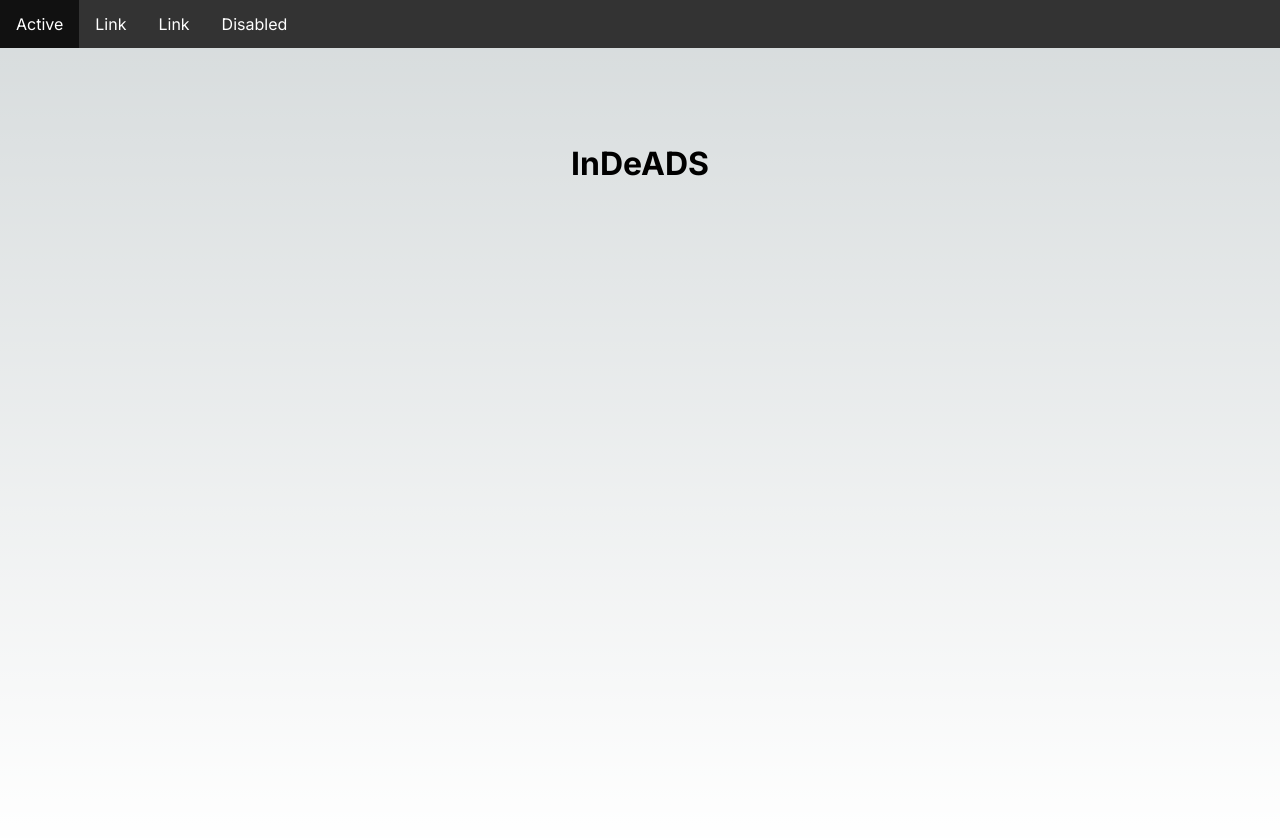
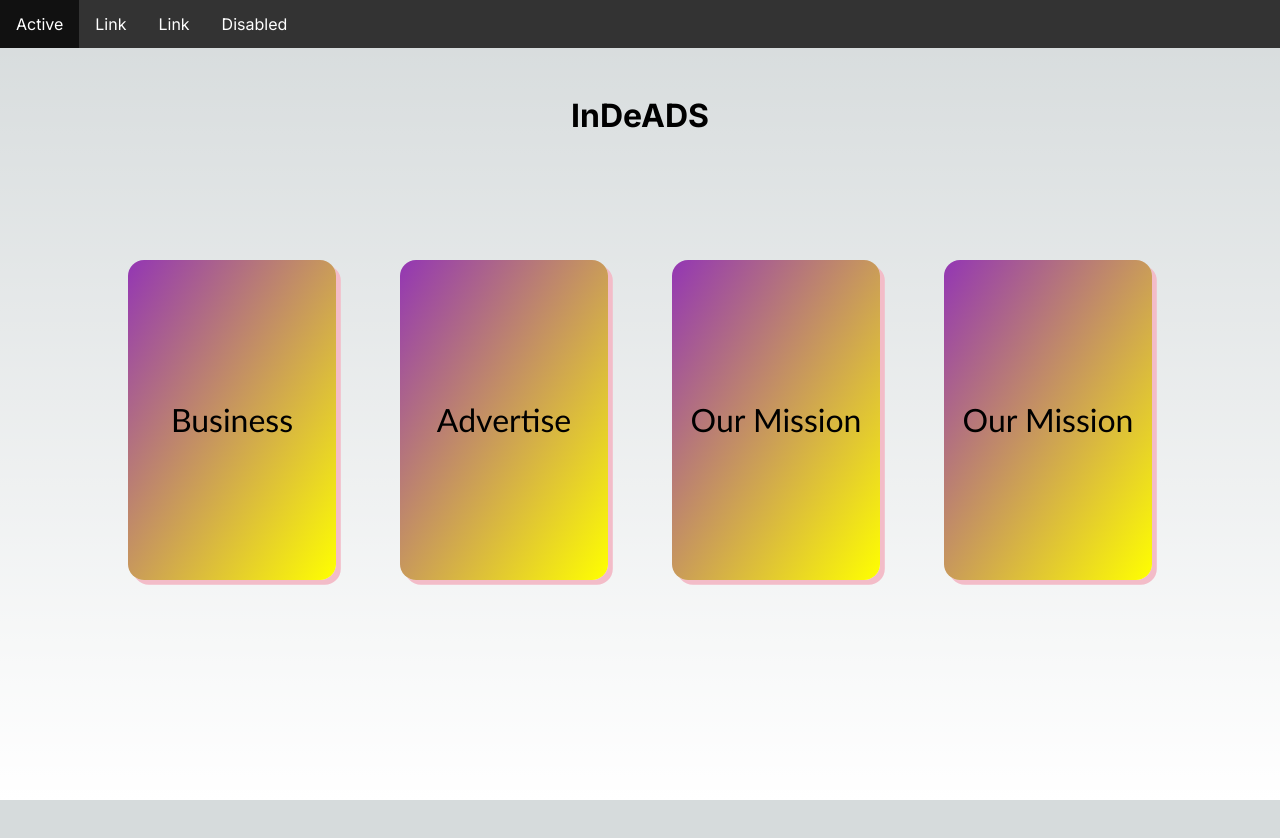
Before and after one commit to kanCHI-Singhal/Indeads, a Next.js app in the folder indeads/: page / in a window 1280 px wide. Shown: the top 838 px of the page. After the commit the page ends 800 px from the top, so only its background shows below. Built offline with nearby package versions, Linux system fonts and the light colour scheme.

Commit message:
Added Cards
1. Added some cards at the home page.
2. Listing some models.

```diff
--- a/indeads/src/app/globals.css
+++ b/indeads/src/app/globals.css
@@ -105,7 +105,11 @@ a {
     color-scheme: dark;
   }
 }
-
+nav{
+  position: fixed;
+  z-index: 3;
+  width: 100%;
+}
 ul {
   list-style-type: none;
   margin: 0;
--- a/indeads/src/app/layout.js
+++ b/indeads/src/app/layout.js
@@ -14,7 +14,7 @@ export default function RootLayout({ children }) {
       <body className={inter.className}>
         <div>
           <nav>
-          <ul class="nav">
+          <ul className="nav">
                 <li >
                   <a  href="#">Active</a>
                 </li>
--- a/indeads/src/app/page.js
+++ b/indeads/src/app/page.js
@@ -1,10 +1,33 @@
 import Image from 'next/image'
 import styles from './page.module.css'
+
 
 export default function Home() {
   return (
     <main className={styles.main}>
       <h1> InDeADS </h1>
+     {/*} <div>
+       <Typewriter
+              options={{
+                        strings: ['InDeADS', 'Show', 'Earn','Grow','With...'],
+                        autoStart: true,
+                        loop: true,
+              }}/>
+            </div>{*/}
+      <div className={styles.flexContainer}>
+        <div className={styles.flexContent}>
+          <p className={styles.para}> Business </p>
+        </div>
+        <div className={styles.flexContent}>
+          <p className={styles.para}> Advertise </p>
+        </div>
+        <div className={styles.flexContent}>
+          <p className={styles.para}> Our Mission </p>
+        </div>
+        <div className={styles.flexContent}>
+          <p className={styles.para}> Our Mission </p>
+        </div>
+      </div>
     </main>
   )
 }
--- a/indeads/src/app/page.module.css
+++ b/indeads/src/app/page.module.css
@@ -227,3 +227,48 @@
     transform: rotate(0deg);
   }
 }
+
+.flexContainer{
+    display: flex;
+    flex-direction: row;
+    flex-wrap: wrap;
+    height: fit-content;
+    width: fit-content;
+    justify-content: center;
+    align-items: center;
+    margin: auto;
+
+}
+
+@media (max-width: 800px){
+  .flexContainer{
+    flex-direction: column;
+  }
+}
+
+.flexContent{
+  background-image: linear-gradient(to bottom right, #9336B4, yellow); ;
+  width: 13rem;
+  height: 20rem;
+  color: black;
+  font-size: 2rem;
+  margin: 2rem;
+  border-radius: 1rem;
+  box-shadow:0.3rem 0.3rem #F3BCC8;
+  text-align: center;
+  justify-content: center;
+  align-content: center;
+}
+
+
+
+.flexContent:hover{
+  box-shadow: 0 0 0.5rem 0.5rem #F3BCC8 ;
+}
+
+.para{
+  text-align: center;
+  margin-top: 50%;
+  margin-bottom: 50%;
+  font-family: 'Trebuchet MS', 'Lucida Sans Unicode', 'Lucida Grande', 'Lucida Sans', Arial, sans-serif;
+}
--- a/package.json
+++ b/package.json
@@ -15,5 +15,8 @@
   "bugs": {
     "url": "https://github.com/gpratap608/Indeads/issues"
   },
-  "homepage": "https://github.com/gpratap608/Indeads#readme"
+  "homepage": "https://github.com/gpratap608/Indeads#readme",
+  "dependencies": {
+    "typewriter-effect": "^2.20.1"
+  }
 }
```
Also changed, not shown: 1 other file (tests, documents, lock files or other folders).
